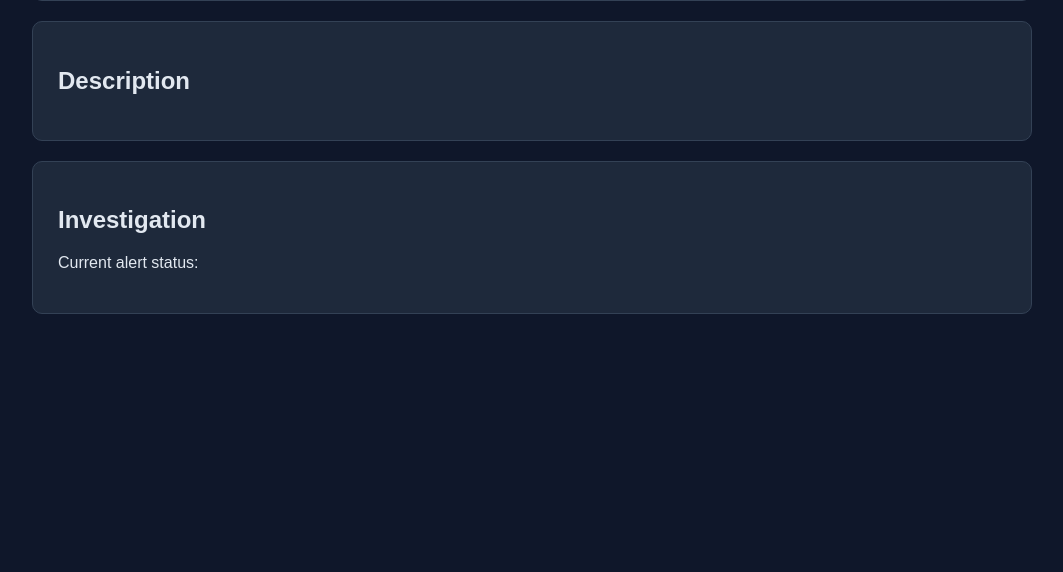
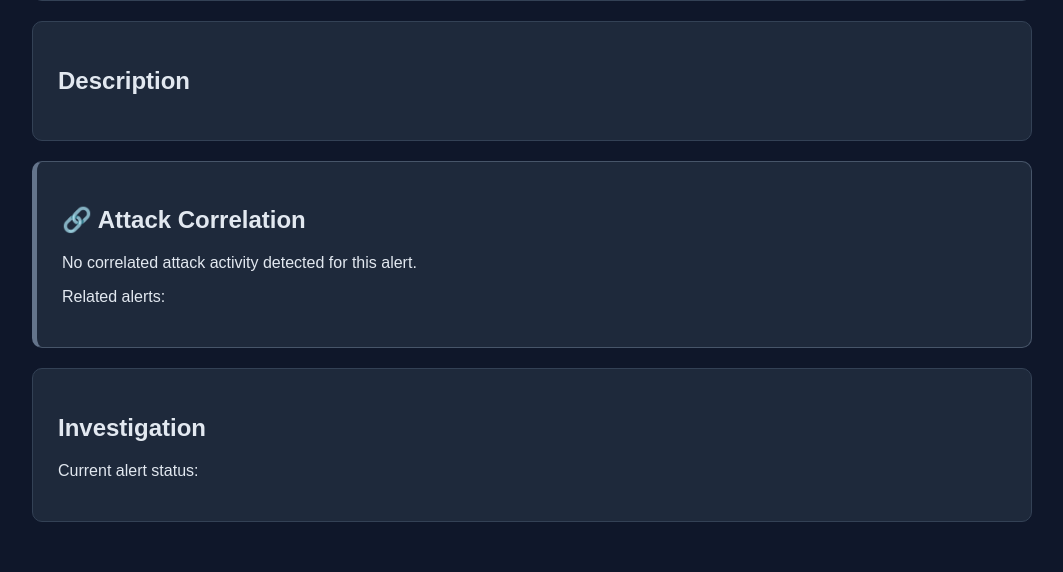
Before and after one commit to AK40476/CyberDefender-SOC-Suite, a Flask app: template app/templates/alert_detail.html in a window 1280 px wide. Shown: the part 584-1156 px from the top of the page, without its empty margins (108-1171 px from the left). Before the commit the page ends 898 px from the top, so only its background shows below. Run offline with Flask 3, Linux system fonts and the light colour scheme; the template is opened without the code that fills it, so the values that code supplies are empty.

Commit message:
feat: add correlated attack visualization to alert details

```diff
--- a/app/templates/alert_detail.html
+++ b/app/templates/alert_detail.html
@@ -92,6 +92,56 @@
         .description {
             line-height: 1.6;
             color: #cbd5e1;
+        }
+
+        .correlation {
+            border: 1px solid #475569;
+        }
+
+        .correlation-success {
+            border-left: 5px solid #22c55e;
+        }
+
+        .correlation-none {
+            border-left: 5px solid #64748b;
+        }
+
+        .chain {
+            font-size: 20px;
+            font-weight: bold;
+            color: #fbbf24;
+            margin-bottom: 15px;
+        }
+
+        .related-alert {
+            background: #0f172a;
+            border: 1px solid #334155;
+            border-radius: 8px;
+            padding: 15px;
+            margin-top: 12px;
+        }
+
+        .related-alert a {
+            color: #93c5fd;
+            text-decoration: none;
+            font-weight: bold;
+        }
+
+        .related-alert-grid {
+            display: grid;
+            grid-template-columns: repeat(3, 1fr);
+            gap: 12px;
+            margin-top: 10px;
+        }
+
+        .mini-label {
+            color: #94a3b8;
+            font-size: 12px;
+        }
+
+        .mini-value {
+            font-weight: bold;
+            margin-top: 4px;
         }
 
     </style>
@@ -205,6 +255,95 @@
 
     </div>
 
+        <div class="card correlation
+        {% if correlation.correlated %}
+            correlation-success
+        {% else %}
+            correlation-none
+        {% endif %}
+    ">
+
+        <h2>🔗 Attack Correlation</h2>
+
+        {% if correlation.correlated %}
+
+            <p>
+                This alert is part of a correlated attack activity.
+            </p>
+
+            <div class="chain">
+                {{ correlation.attack_chain }}
+            </div>
+
+            <p>
+                <strong>Related Alerts:</strong>
+                {{ correlation.alert_count }}
+            </p>
+
+            {% for related_alert in correlation.alerts %}
+
+                <div class="related-alert">
+
+                    <a href="{{ url_for(
+                        'alerts.alert_detail',
+                        alert_id=related_alert.id
+                    ) }}">
+                        Alert #{{ related_alert.id }}
+                    </a>
+
+                    <div class="related-alert-grid">
+
+                        <div>
+                            <div class="mini-label">
+                                Detection Rule
+                            </div>
+
+                            <div class="mini-value">
+                                {{ related_alert.detection_rule }}
+                            </div>
+                        </div>
+
+                        <div>
+                            <div class="mini-label">
+                                Severity
+                            </div>
+
+                            <div class="mini-value">
+                                {{ related_alert.severity.upper() }}
+                            </div>
+                        </div>
+
+                        <div>
+                            <div class="mini-label">
+                                Risk Score
+                            </div>
+
+                            <div class="mini-value">
+                                {{ related_alert.risk_score }}/100
+                            </div>
+                        </div>
+
+                    </div>
+
+                </div>
+
+            {% endfor %}
+
+        {% else %}
+
+            <p>
+                No correlated attack activity detected
+                for this alert.
+            </p>
+
+            <p>
+                Related alerts:
+                {{ correlation.alert_count }}
+            </p>
+
+        {% endif %}
+
+    </div>
 
     <div class="card">
 
```
Also changed, not shown: app/routes/alerts.py (+6 -1 lines).
